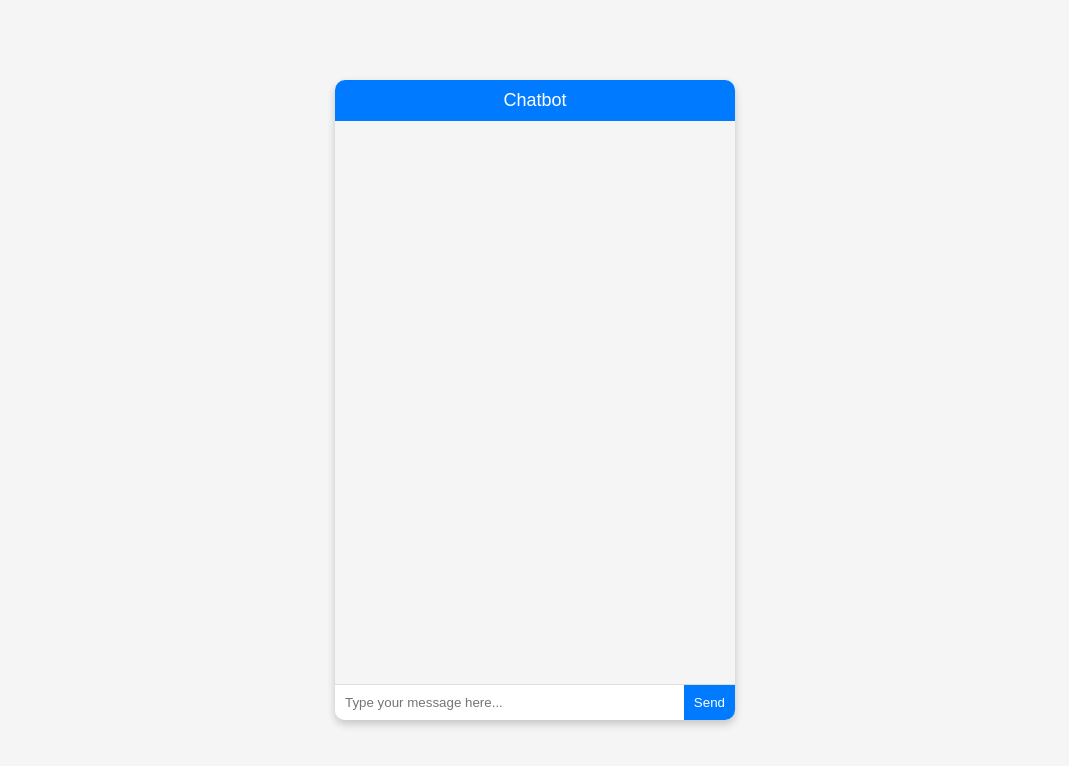
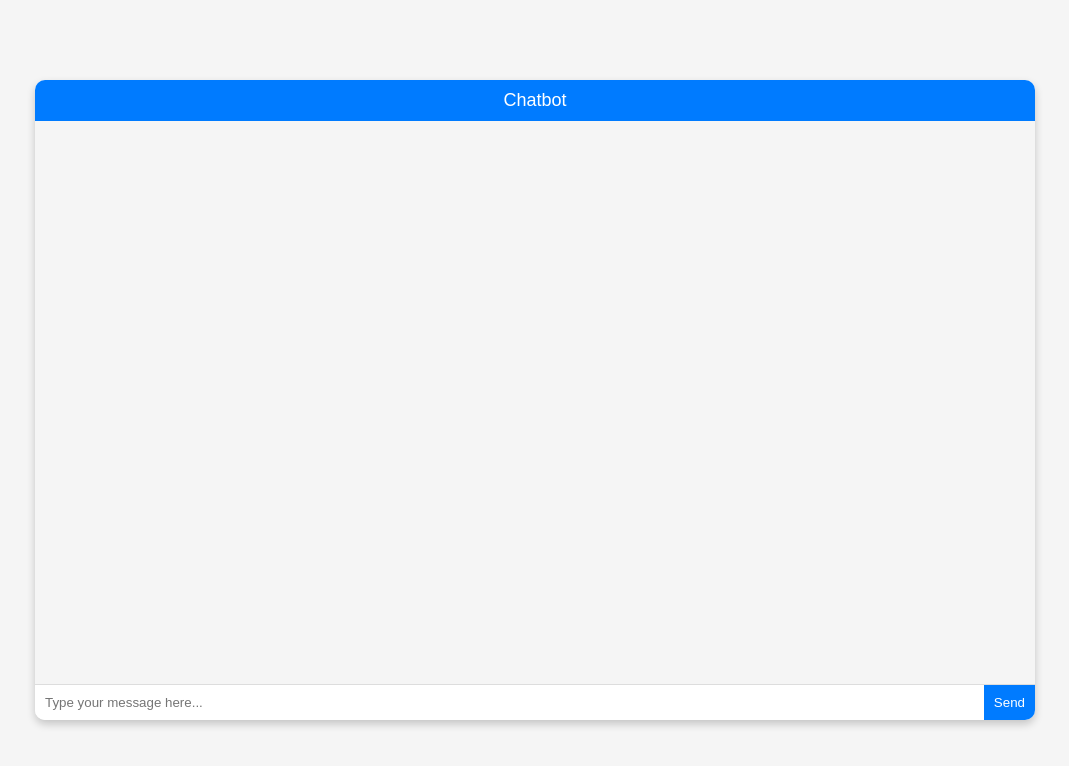
Before and after one commit to Appu-1611/ChatBuddy, a Flask app: page / in a window 1280 px wide. Shown: the top 766 px of the page, without its empty margins (105-1174 px from the left). Run offline with Flask 2, Linux system fonts and the light colour scheme.

Commit message:
Update index.html

```diff
--- a/templates/index.html
+++ b/templates/index.html
@@ -3,7 +3,7 @@
 <head>
     <meta charset="UTF-8">
     <meta name="viewport" content="width=device-width, initial-scale=1.0">
-    <title>Chatbot</title>
+    <title>ChatBuddy</title>
     <style>
         body {
             font-family: 'Arial', sans-serif;
@@ -15,7 +15,7 @@
             background-color: #f5f5f5;
         }
         .chat-container {
-            width: 400px;
+            width: 1000px;
             height: 80vh; /* Adjust height as needed */
             background-color: #ffffff;
             box-shadow: 0 4px 8px rgba(0, 0, 0, 0.2);
```
